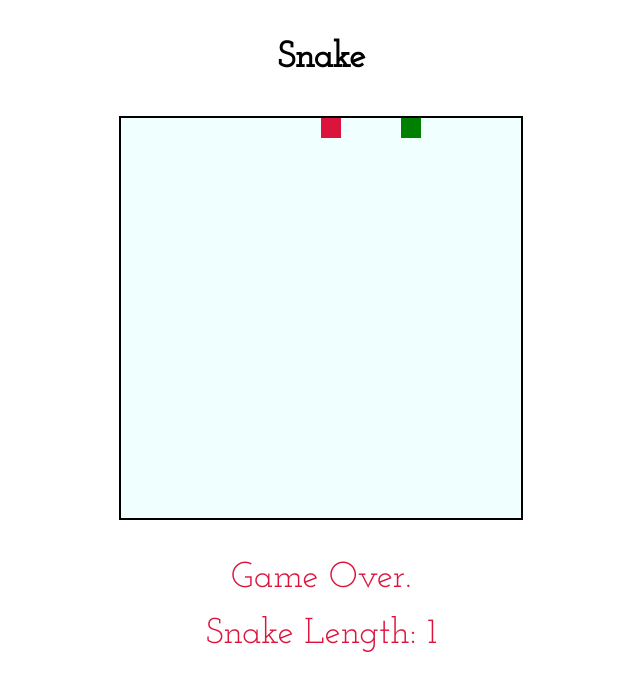
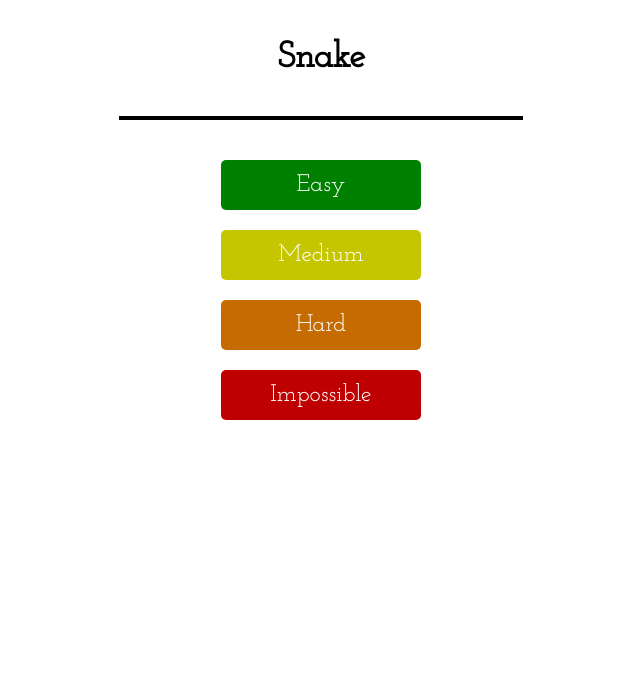
Before and after one commit to alexmattson/snake, a plain HTML site: page index.html in a window 1280 px wide. Shown: the whole page, without its empty margins (319-959 px from the left). Drawn offline with nearby package versions, Linux system fonts and the light colour scheme.

Commit message:
Completed Snake with buttons!

```diff
--- a/css/reset.css
+++ b/css/reset.css
@@ -41,3 +41,5 @@ table {
 	border-collapse: collapse;
 	border-spacing: 0;
 }
+
+input, button, submit { border:none; }
--- a/css/snake.css
+++ b/css/snake.css
@@ -1,5 +1,78 @@
 body{
   font-family: 'Josefin Slab', serif;
+}
+
+.buttons {
+  display: flex;
+  flex-direction: column;
+  align-items: flex-start;
+  width: 100%;
+}
+
+.buttons2 {
+  display: flex;
+  flex-direction: column;
+  align-items: flex-start;
+  width: 100%;
+}
+
+input, button, submit {
+  margin: 10px auto;
+  width: 200px;
+  height: 50px;
+  border-radius: 5px;
+  font-family: 'Josefin Slab', serif;
+  font-size: 24px;
+}
+
+.new {
+  background: #41A1BC;
+  color: #fff;
+}
+
+.new:hover {
+  background: #347D91;
+  cursor: pointer;
+}
+
+.easy {
+  background: green;
+  color: #fff;
+}
+
+.easy:hover {
+  background: #103110;
+  cursor: pointer;
+}
+
+.medium {
+  background: #C6C600;
+  color: #fff;
+}
+
+.medium:hover {
+  background: #747400;
+  cursor: pointer;
+}
+
+.hard {
+  background: #C66B00;
+  color: #fff;
+}
+
+.hard:hover {
+  background: #784200;
+  cursor: pointer;
+}
+
+.impossible {
+  background: #BF0000;
+  color: #fff;
+}
+
+.impossible:hover {
+  background: #740000;
+  cursor: pointer;
 }
 
 h1 {
--- a/index.html
+++ b/index.html
@@ -17,5 +17,8 @@
     <section class="container cf">
       <figure class="board"></figure>
     </section>
+    <section class="buttons">
+
+    </section>
   </body>
 </html>
--- a/js/bundle.js
+++ b/js/bundle.js
@@ -65,9 +65,10 @@
 	  constructor (board, $el) {
 	    this.board = board;
 	    this.$el = $el;
+	    this.level = null;
 
 	    this.bindEvents();
-	    this.makeMove();
+	    this.selectLevel();
 	  }
 
 	  bindEvents() {
@@ -123,11 +124,61 @@
 	        this.renderBoard();
 	      } else {
 	        let $body = $('body');
-	        let $winner = $(`<h2>Game Over.</h2><h2>Snake Length: ${this.board.snake.segments.length}</h2>`);
-	        $body.append($winner);
+	        let $lost = $(`<h2>Game Over</h2><h2>Snake Length: ${this.board.snake.segments.length}</h2>`);
+	        let $newGame = $(`<section class="buttons2"><button class="new">New Game</button></section>`);
+	        $body.append($lost);
+	        $body.append($newGame);
+
+	        $(".new").click((event) => {
+	          $('.board').children().remove();
+	          $('h2').remove();
+	          $('.new').remove();
+	          const rootEl = $('.board');
+	          const game = new Board();
+	          new View(game, rootEl);
+	        });
+
 	        clearInterval(loop);
 	      }
-	    }, 100);
+	    }, this.level);
+	  }
+
+	  selectLevel() {
+	    let $buttons = $('.buttons');
+	    let $easyButton = $(`<button class="easy">Easy</button>`);
+	    let $mediumButton = $(`<button class="medium">Medium</button>`);
+	    let $hardButton = $(`<button class="hard">Hard</button>`);
+	    let $impossibleButton = $(`<button class="impossible">Impossible</button>`);
+
+	    $buttons.append($easyButton);
+	    $buttons.append($mediumButton);
+	    $buttons.append($hardButton);
+	    $buttons.append($impossibleButton);
+
+	    let thisView = this;
+
+	    let setLevel = function (level) {
+	      thisView.level = level;
+	      $("button").remove();
+	      thisView.makeMove();
+	    };
+
+	    $(".easy").click((event) => {
+	      setLevel(250);
+	    });
+
+	    $(".medium").click((event) => {
+	      setLevel(100);
+	    });
+
+	    $(".hard").click((event) => {
+	      setLevel(50);
+	    });
+
+	    $(".impossible").click((event) => {
+	      setLevel(10);
+	    });
+
 	  }
 
 	  renderBoard() {
```
Also changed, not shown: js/snake-view.js (+55 -4 lines).
